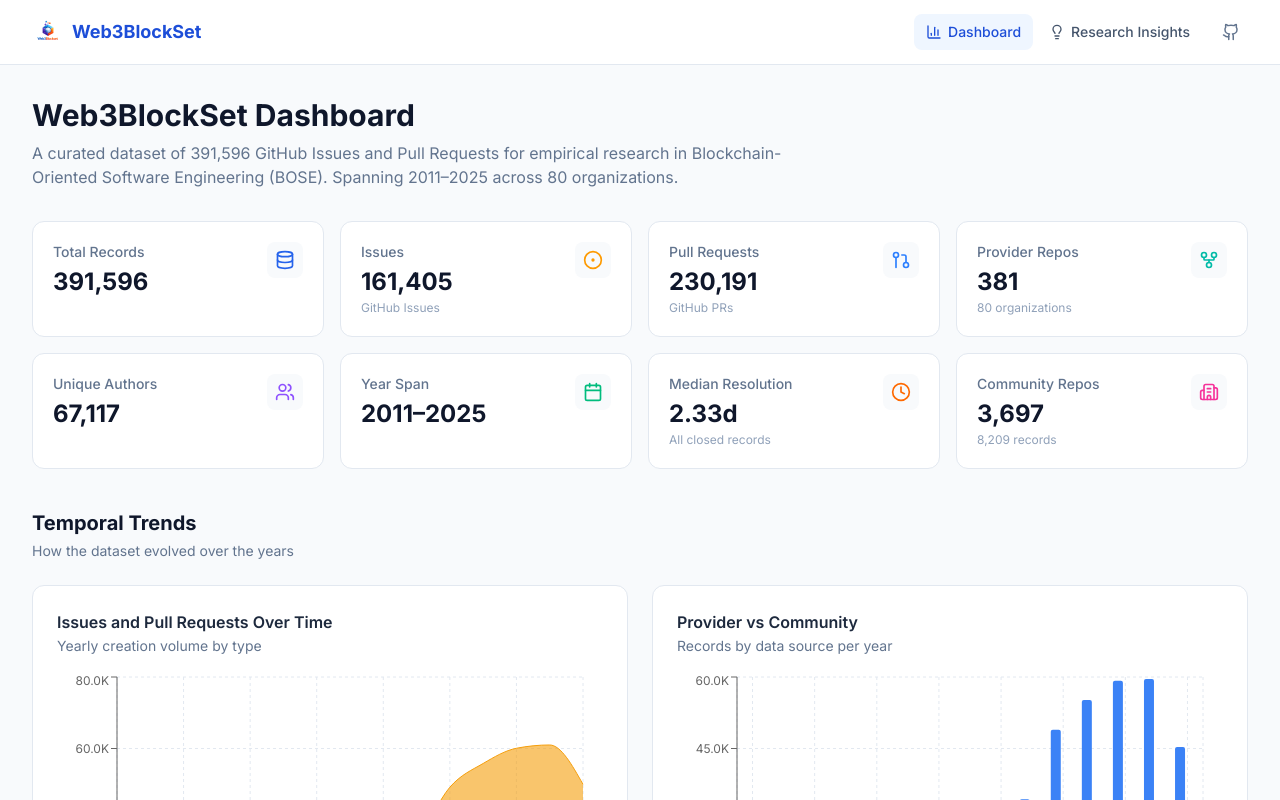
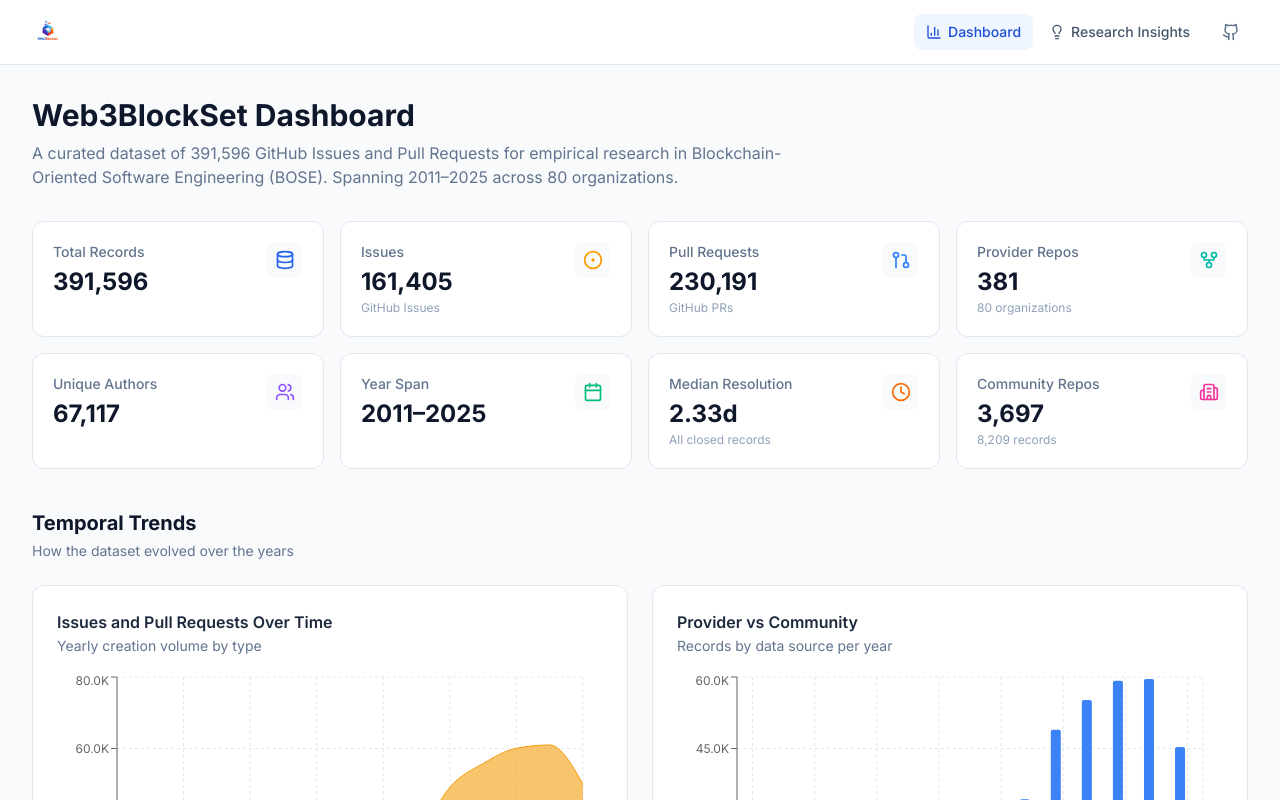
Before and after one commit to pamellasds/web3blockset-dashboard, a React (Vite) app in the folder web3blockset-dashboard/: page / in a window 1280 px wide. Shown: the top 800 px of the page. Built offline with nearby package versions, Linux system fonts and the light colour scheme.

Commit message:
fix: use favicon.png for favicon, remove duplicate text from header logo

```diff
--- a/web3blockset-dashboard/src/components/layout/Header.tsx
+++ b/web3blockset-dashboard/src/components/layout/Header.tsx
@@ -14,8 +14,7 @@ export default function Header() {
       <div className="max-w-7xl mx-auto px-4 sm:px-6 lg:px-8">
         <div className="flex items-center justify-between h-16">
           <NavLink to="/" className="flex items-center gap-2 font-bold text-lg text-primary-700">
-            <img src="/logo.png" alt="Web3BlockSet" className="w-8 h-8 object-contain rounded-lg" />
-            <span className="hidden sm:inline">Web3BlockSet</span>
+            <img src="/logo.png" alt="Web3BlockSet" className="h-8 object-contain" />
           </NavLink>
 
           <nav className="flex items-center gap-1">
```
Also changed, not shown: web3blockset-dashboard/public/favicon.png (added), 1 other file (tests, documents, lock files or other folders).
